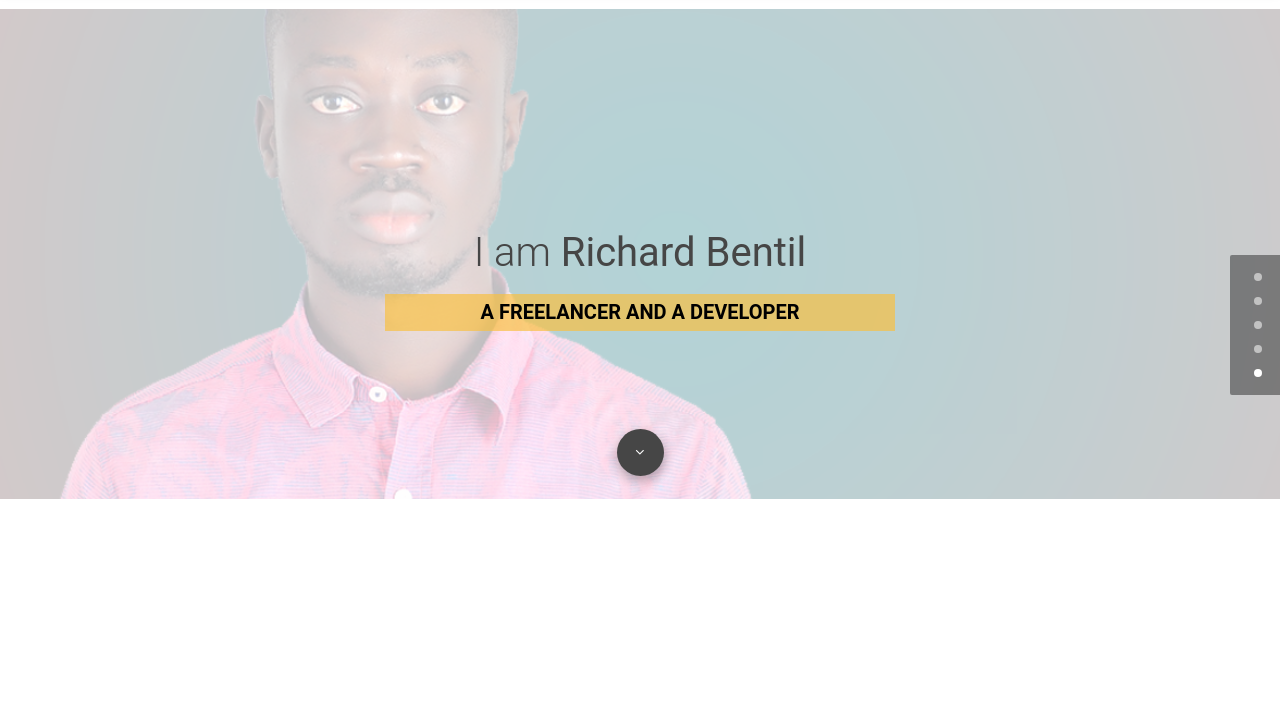
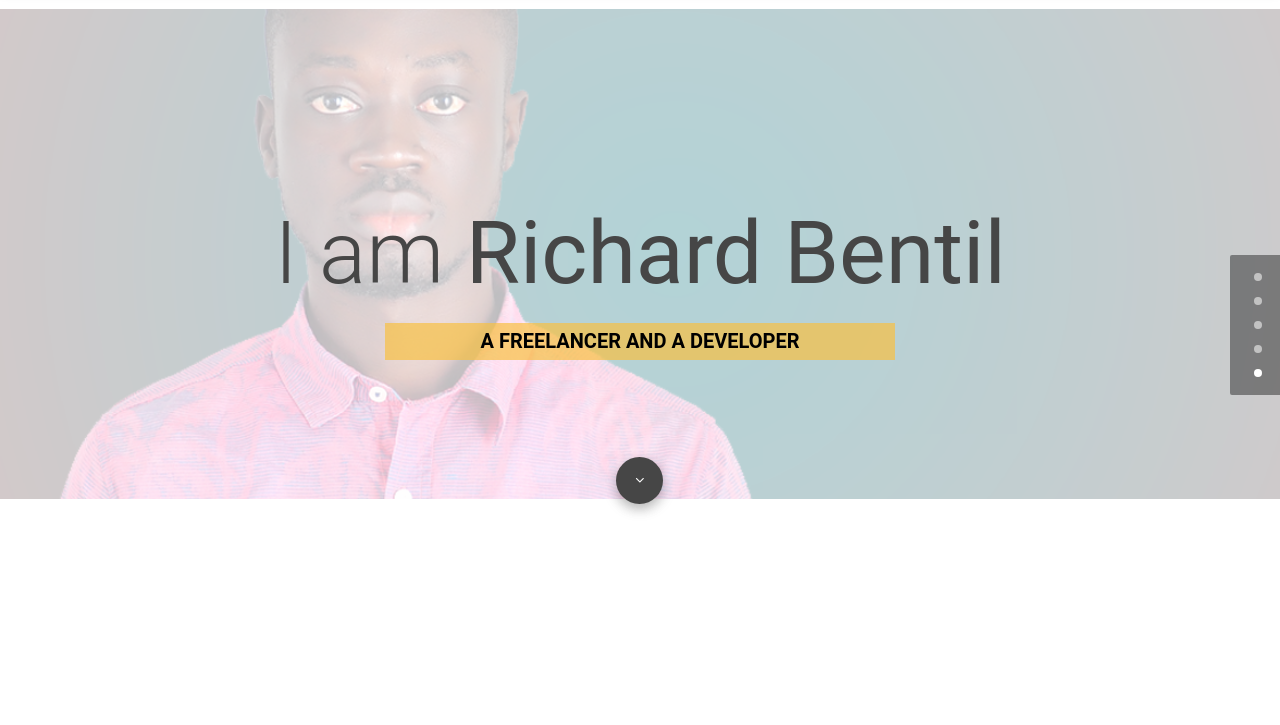
Before and after one commit to benrichebo/benrichebo, a plain HTML site: page index.htm in a window 1280 px wide. Shown: the part 75-800 px from the top of the page. Drawn offline with Linux system fonts and the light colour scheme; no server answers; a web font is replaced by a local one.

Commit message:
Update index.htm

```diff
--- a/index.htm
+++ b/index.htm
@@ -38,6 +38,17 @@
           .jarallax {
             height: 600px;
           }
+        }
+        @media (max-width: 768px){
+          .display-2{
+             font-size:3.5rem
+           }
+        }
+
+        @media (min-width: 769px){
+          .display-2{
+             font-size:5.5rem
+           }
         }
     </style>
 
@@ -98,7 +109,7 @@
                     <div class="row smooth-scroll">
                         <div class="col-md-12 pt-3">
                             <div class="white-text text-center pt-5">
-                                <h1 style="visibility: visible; animation-name: fadeIn;" class="h1-responsive display-2 mb-4 dark-grey-text wow fadeIn">I am <strong>Richard Bentil</strong></h1>
+                                <h1 style="visibility: visible; animation-name: fadeIn;" class="display-2 mb-4 dark-grey-text wow fadeIn">I am <strong>Richard Bentil</strong></h1>
                                 <h5 style="visibility: visible; animation-name: fadeIn; animation-delay: 0.4s;" class="text-uppercase font-weight-bold wow fadeIn" data-wow-delay="0.4s"><mark>A freelancer and a Developer</mark></h5>
                                 <a style="visibility: visible; animation-name: fadeIn; animation-delay: 0.4s;" href="#about" class="btn btn-floating btn-large wow fadeIn waves-effect waves-light" data-wow-delay="0.4s" data-offset="100"><i class="fa fa-angle-down" aria-hidden="true"></i></a>
                             </div>
```
